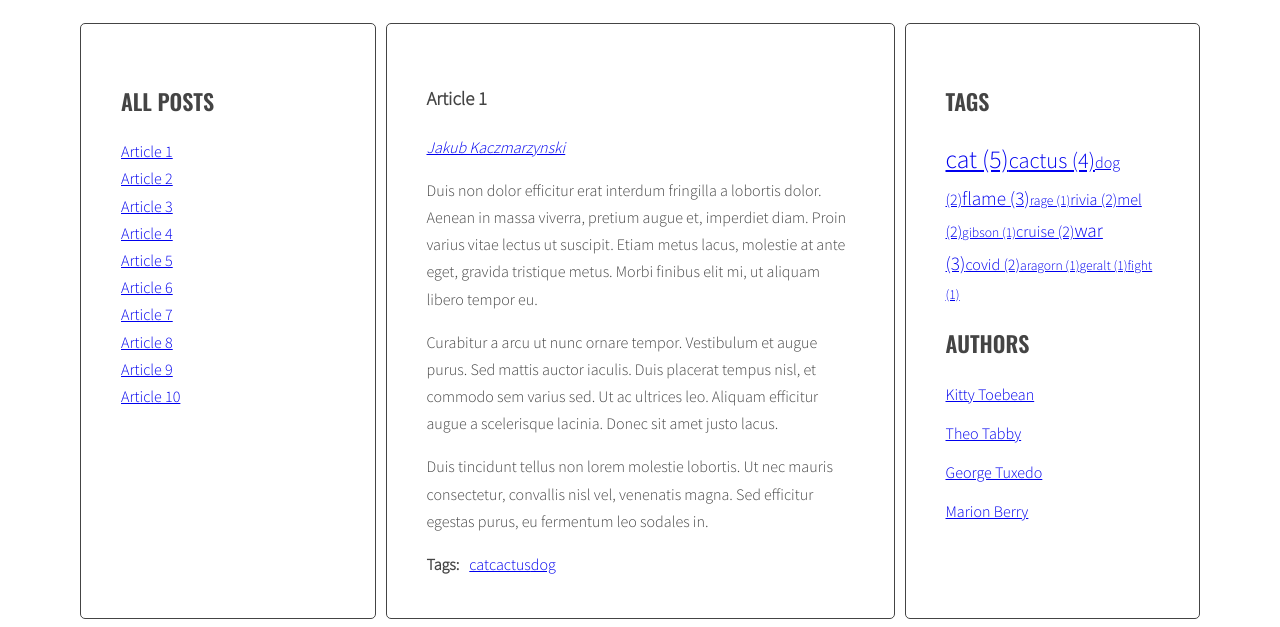
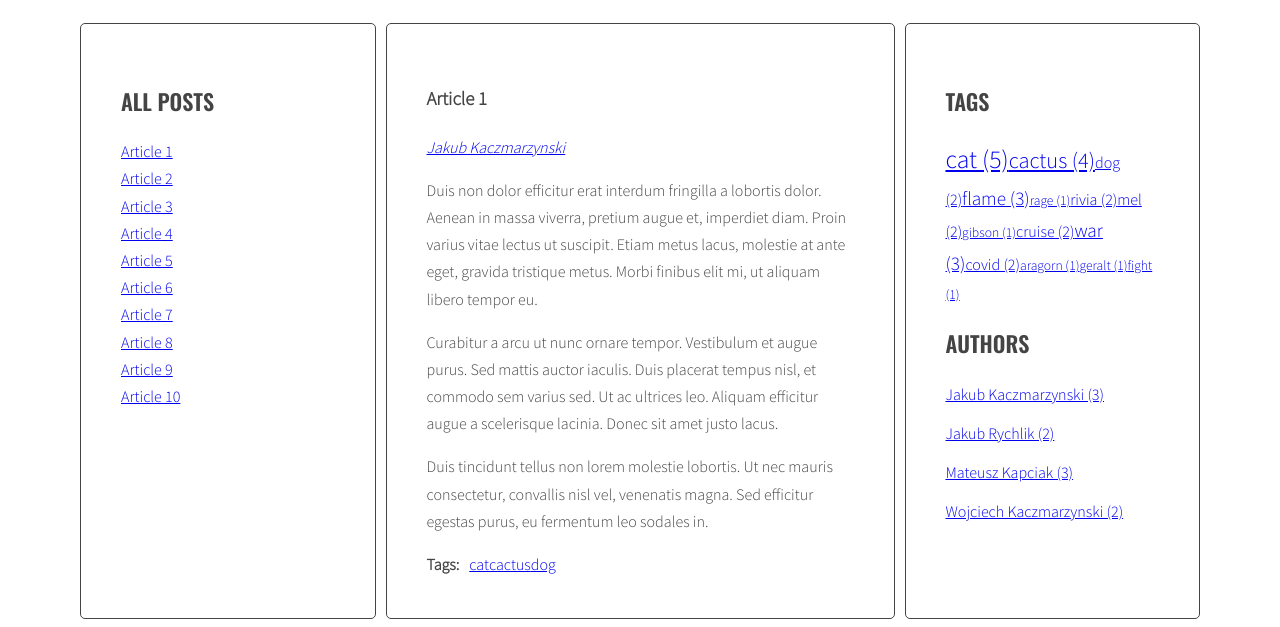
Before and after one commit to cptTimon/BlogApp, a website: page index.html in a window 1280 px wide. Shown: the part 220-847 px from the top of the page. Drawn offline with nearby package versions, Linux system fonts and the light colour scheme.

Commit message:
Task 7.3

```diff
--- a/index.html
+++ b/index.html
@@ -183,26 +183,7 @@
           </ul>
           <h2 class="section-title">Authors</h2>
           <ul class="list authors">
-            <li>
-              <a href="#">
-                <span class="author-name">Kitty Toebean</span>
-              </a>
-            </li>
-            <li>
-              <a href="#">
-                <span class="author-name">Theo Tabby</span>
-              </a>
-            </li>
-            <li>
-              <a href="#">
-                <span class="author-name">George Tuxedo</span>
-              </a>
-            </li>
-            <li>
-              <a href="#">
-                <span class="author-name">Marion Berry</span>
-              </a>
-            </li>
+
           </ul>
         </aside>
       </main>
--- a/js/script.js
+++ b/js/script.js
@@ -15,6 +15,7 @@ document.getElementById('test-button').addEventListener('click', function(){
   const tagsListSelector = 'ul.tags';
   const cloudClassCount = 5;
   const cloudClassPrefix = 'tag-size-';
+  const authorsListSelector = 'ul.authors';
 
   const titleClickHandler = function(event){
     event.preventDefault();
@@ -122,7 +123,7 @@ document.getElementById('test-button').addEventListener('click', function(){
 
   const generateTags = function (){
 
-    /* [DONE] create a new variable allTags with an empty object */
+    /* [NEW - DONE] create a new variable allTags with an empty object */
     let allTags = {};
 
     /* [DONE] find all articles */
@@ -157,10 +158,10 @@ document.getElementById('test-button').addEventListener('click', function(){
         /* [DONE] add generated code to html variable */
         html = html + linkHTML;
 
-        /* [NEW] check if this link is NOT already in allTags */
+        /* [NEW - DONE] check if this link is NOT already in allTags */
         if(!allTags[tag]){
 
-          /* [NEW] if it is not in allTags, add generated code to allTags array */
+          /* [NEW - DONE] if it is not in allTags, add generated code to allTags array */
           allTags[tag] = 1;
 
           /* if it is, increase it's value by 1 */
@@ -178,26 +179,26 @@ document.getElementById('test-button').addEventListener('click', function(){
       /* [DONE] END LOOP: for every article: */
     }
 
-    /* [NEW] find list of tags in right column */
+    /* [NEW - DONE] find list of tags in right column */
     const tagList = document.querySelector(tagsListSelector);
     console.log(tagList);
-
+    /* [NEW - DONE] calculate what is the highest and the lowest number of appearances of all tags */
     const tagsParams = calculateTagsParams(allTags);
     console.log('tagsParams:', tagsParams);
 
-    /* [NEW] create variable for all links HTML code */
+    /* [NEW - DONE] create variable for all links HTML code */
     let allTagsHTML = '';
 
-    /* [NEW] START LOOP: for each tag in allTags: */
+    /* [NEW - DONE] START LOOP: for each tag in allTags: */
     for(let tag in allTags) {
 
-      /* [NEW] generate code of a link and add it to allTagsHTML */
+      /* [NEW - DONE] generate code of a link and add it to allTagsHTML */
       allTagsHTML += '<li><a href="#tag-' + tag + '" class="' + calculateTagClass(allTags[tag], tagsParams) + '">' + tag + ' (' + allTags[tag] + ')</a></li>';
       console.log(allTagsHTML);
       /* END LOOP: for each tag in allTags */
     }
 
-    /*[NEW] add HTML from allTagsHTML to tagList */
+    /*[NEW - DONE] add HTML from allTagsHTML to tagList */
     tagList.innerHTML = allTagsHTML;
   };
 
@@ -268,6 +269,8 @@ document.getElementById('test-button').addEventListener('click', function(){
   addClickListenersToTags();
 
   const generateAuthors = function (){
+    /* [NEW] create a new variable allAuthors with an empty object */
+    const allAuthors = {};
 
     /* [DONE] find all articles */
     const articles = document.querySelectorAll(articleSelector);
@@ -293,12 +296,42 @@ document.getElementById('test-button').addEventListener('click', function(){
       /* [DONE] add generated code to html variable */
       html = html + linkHTML;
 
+      /* [NEW] check if this link is NOT already in allAuthors */
+      if(!allAuthors[author]) {
+
+      /* [NEW] if it is not in allTags, add generated code to allAuthors object */
+        allAuthors[author] = 1;
+      }
+      /* if it is, increase it's value by 1 */
+        else {
+          allAuthors[author]++;
+        }
       /* [DONE] insert HTML of author into the author wrapper */
       authorWrapper.innerHTML = html;
       console.log(authorWrapper);
 
     /* [DONE] END LOOP: for every article: */
     }
+
+    /* [NEW] find list of tags in right column */
+    const authorsList = document.querySelector(authorsListSelector);
+    console.log(authorsList);
+
+    /* [NEW] create variable for all links HTML code */
+    let allAuthorsHTML = '';
+
+    /* [NEW - DONE] START LOOP: for each tag in allAuthors: */
+      for (let author in allAuthors){
+
+      /* [NEW - DONE] generate code of a link and add it to allAuthorsHTML */
+        allAuthorsHTML += '<li><a href="#author-'+ author + '"><span class="author-name">' + author + ' (' + allAuthors[author] + ')</span></a></li>';
+
+
+      /* END LOOP: for each tag in allTags */
+      }
+    /*[NEW - DONE] add HTML from allTagsHTML to tagList */
+    authorsList.innerHTML = allAuthorsHTML;
+
   };
 
   generateAuthors();
```
